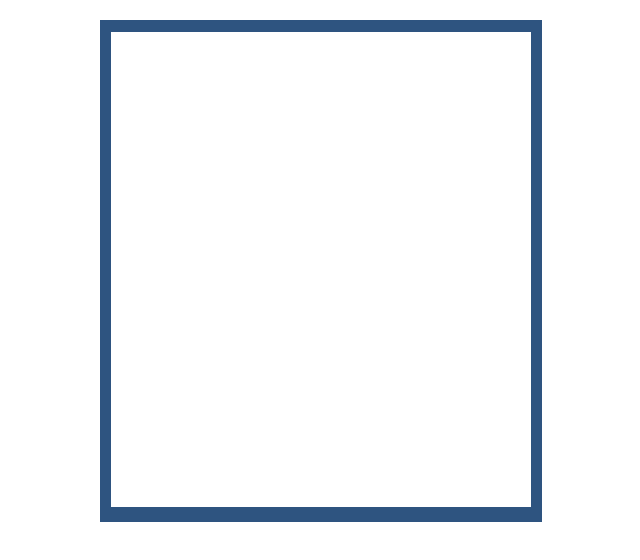
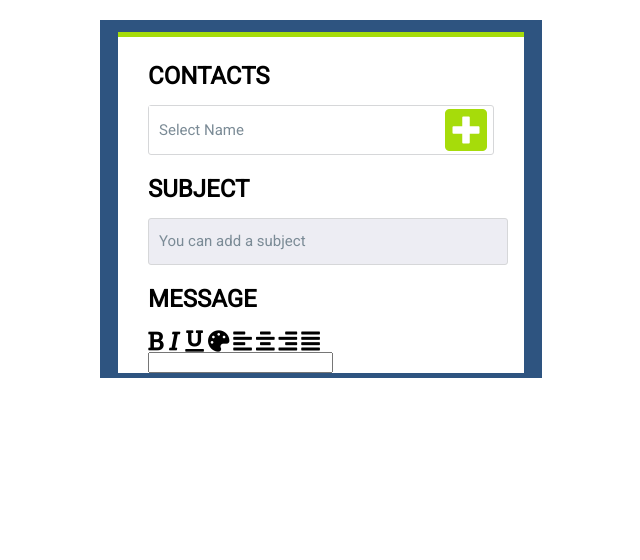
Before and after one commit to Chem-e/form, a plain HTML site: page index.html in a window 1280 px wide. Shown: the whole page, without its empty margins (319-959 px from the left). Drawn offline with Linux system fonts and the light colour scheme.

Commit message:
contacts and subject feilds

```diff
--- a/css/styles.css
+++ b/css/styles.css
@@ -6,7 +6,7 @@
 }
 
 .container {
-    height: 500px;
+    height: 100%;
     width: 100%;
     background: #2e5480;
     margin: 20px auto;
@@ -15,9 +15,91 @@
 
 .form {
     height: 95%;
-    width: 95%;
+    width: 92%;
     background: white;
     margin: 10px auto;
+    font-family: 'Roboto', sans-serif;
+    border-top: 5px solid #a6dc0a;
+    border-bottom: 5px solid #2e5480;
+    padding-top: 5px;
+}
+
+.form-contents {
+    width: 85%;
+    margin: 0 auto;
+}
+
+input:focus {
+    outline: none;
+}
+
+::-webkit-input-placeholder {
+    color: #7b8b96;
+    font-size: 15px;
+    font-family: 'Roboto', sans-serif;
+}
+
+ ::-moz-placeholder {
+    /* Firefox 19+ */
+    color: #7b8b96;
+    font-size: 15px;
+    font-family: 'Roboto', sans-serif;
+}
+
+ :-ms-input-placeholder {
+    /* IE 10+ */
+    color: #7b8b96;
+    font-size: 15px;
+    font-family: 'Roboto', sans-serif;
+}
+
+ :-moz-placeholder {
+    /* Firefox 18- */
+    color: #7b8b96;
+    font-size: 15px;
+    font-family: 'Roboto', sans-serif;
+}
+
+.wrapper {
+    border: 1px solid #d6d7d9;
+    border-radius: 3px;
+    display: flex;
+    flex: 1;
+    justify-content: space-between;
+    padding-right: 6px;
+}
+
+.contacts-input {
+    padding-top: 7px;
+    padding-left: 10px;
+    border: none;
+    height: 35px;
+    width: 100%;
+}
+
+.plus {
+    color: #a6dc0a;
+}
+
+.subject-input {
+    border: 1px solid #d6d7d9;
+    background-color: #ededf3;
+    border-radius: 3px;
+    width: 100%;
+    height: 43px;
+    padding-top: 1px;
+    padding-left: 10px;
+}
+
+
+/* .contacts {
+     width: 90%;
+    margin: 20px;
+} */
+
+.headings {
+    /* padding-top: 20px; */
+    margin-bottom: 15px;
 }
 
 @media screen and (max-width: 767px) {
--- a/index.html
+++ b/index.html
@@ -16,8 +16,37 @@
     <section class="main">
         <div class="container">
             <form class="form">
+                <div class="form-contents">
+                    <h2 class="headings">
+                        CONTACTS
+                    </h2>
+                    <div class="wrapper">
+                        <input class="contacts-input" placeholder="Select Name" type="text">
+                        <i class="fas  fa-plus-square fa-3x plus"></i>
+                    </div>
+                    <h2 class="headings">
+                        SUBJECT
+                    </h2>
+                    <input class="subject-input" placeholder="You can add a subject" type="text">
+                    <h2>
+                        MESSAGE
+                    </h2>
+                    <div class="items">
+                        <i class="fas fa-lg msgIcons fa-bold"></i>
+                        <i class="fas fa-lg msgIcons fa-italic"></i>
+                        <i class="fas fa-lg msgIcons fa-underline"></i>
+                        <i class="fas fa-lg msgIcons fa-palette"></i>
+                        <i class="fas fa-lg msgIcons fa-align-left"></i>
+                        <i class="fas fa-lg msgIcons fa-align-center"></i>
+                        <i class="fas fa-lg msgIcons fa-align-right"></i>
+                        <i class="fas fa-lg msgIcons fa-align-justify"></i>
+                    </div>
+                    <input type="text" class="i3">
 
-            </form>
+                </div>
+        </div>
+
+        </form>
         </div>
     </section>
 
```
